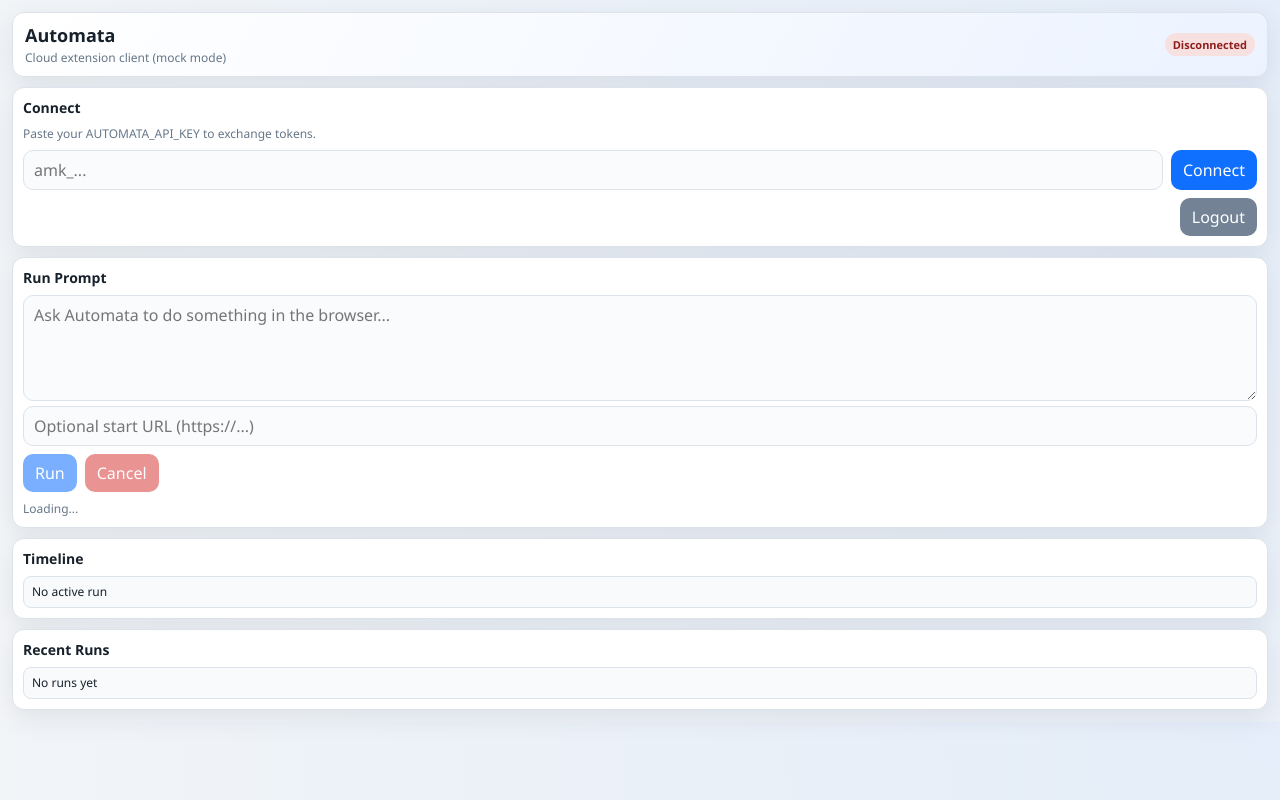
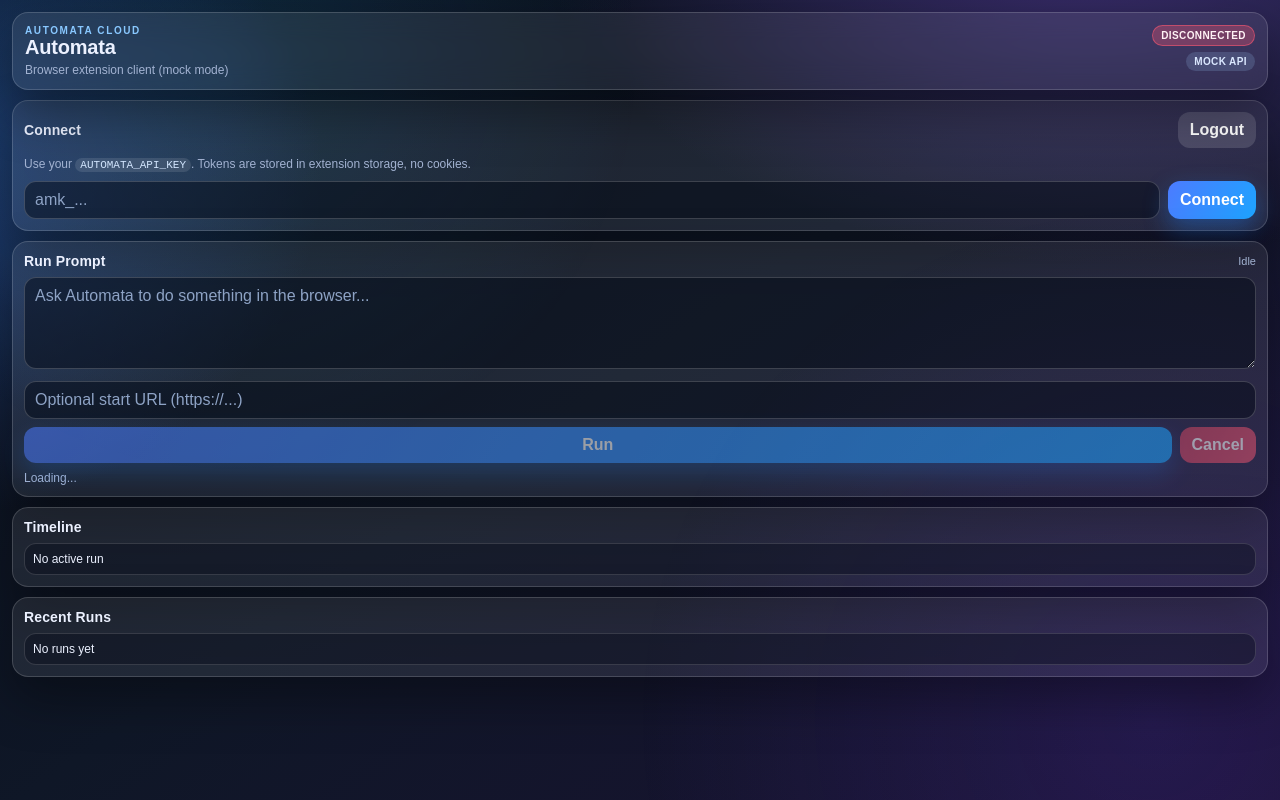
Before and after one commit to autoppia/automata_browser_extension, a browser extension: page extension/sidepanel/index.html in a window 1280 px wide. Drawn offline with Linux system fonts and the light colour scheme.

Commit message:
feat: redesign side panel UI to match automata cloud style

```diff
--- a/extension/sidepanel/app.js
+++ b/extension/sidepanel/app.js
@@ -7,6 +7,7 @@
 
 const els = {
   connectionBadge: document.getElementById("connectionBadge"),
+  runMeta: document.getElementById("runMeta"),
   apiKeyInput: document.getElementById("apiKeyInput"),
   connectBtn: document.getElementById("connectBtn"),
   logoutBtn: document.getElementById("logoutBtn"),
@@ -23,8 +24,13 @@
   els.statusLine.textContent = text;
 }
 
+function normalizeStatus(status) {
+  const allowed = new Set(["running", "pending", "succeeded", "cancelled", "failed"]);
+  return allowed.has(status) ? status : "pending";
+}
+
 function statusClass(status) {
-  return `status-chip status-${status}`;
+  return `status-chip status-${normalizeStatus(status)}`;
 }
 
 function truncate(text, maxLen = 72) {
@@ -38,11 +44,15 @@
   if (state.authenticated) {
     els.connectionBadge.textContent = "Connected";
     els.connectionBadge.className = "badge badge-online";
+    els.connectBtn.textContent = "Connected";
   } else {
     els.connectionBadge.textContent = "Disconnected";
     els.connectionBadge.className = "badge badge-offline";
+    els.connectBtn.textContent = "Connect";
   }
 
+  els.apiKeyInput.disabled = state.authenticated;
+  els.connectBtn.disabled = state.authenticated;
   els.startRunBtn.disabled = !state.authenticated;
   els.cancelRunBtn.disabled = !state.currentRun;
 }
@@ -52,11 +62,14 @@
   els.timelineList.innerHTML = "";
 
   if (!run) {
+    els.runMeta.textContent = "Idle";
     const li = document.createElement("li");
     li.textContent = "No active run";
     els.timelineList.appendChild(li);
     return;
   }
+
+  els.runMeta.textContent = `${run.id.slice(0, 8)} • ${run.status}`;
 
   run.timeline.forEach((item) => {
     const li = document.createElement("li");
@@ -93,8 +106,16 @@
         <strong>${truncate(run.prompt, 52)}</strong>
         <span class="${statusClass(run.status)}">${run.status}</span>
       </div>
-      <div style="margin-top:4px;color:#667788;">${new Date(run.updatedAt).toLocaleString()}</div>
+      <div style="margin-top:4px;color:#9bb0ce;">${new Date(run.updatedAt).toLocaleString()}</div>
     `;
+    li.style.cursor = "pointer";
+    li.title = "Open this run in timeline";
+    li.addEventListener("click", () => {
+      state.currentRun = run;
+      renderTimeline();
+      renderConnection();
+      setStatus(`Loaded run ${run.id}`);
+    });
     els.historyList.appendChild(li);
   });
 }
@@ -176,7 +197,6 @@
     return;
   }
 
-  els.connectBtn.disabled = true;
   setStatus("Connecting...");
 
   try {
@@ -192,7 +212,7 @@
   } catch (error) {
     setStatus(`Connect failed: ${error.message}`);
   } finally {
-    els.connectBtn.disabled = false;
+    renderConnection();
   }
 }
 
--- a/extension/sidepanel/index.html
+++ b/extension/sidepanel/index.html
@@ -7,48 +7,63 @@
     <link rel="stylesheet" href="styles.css" />
   </head>
   <body>
-    <div class="app">
-      <header class="topbar">
-        <div>
+    <div class="backdrop"></div>
+    <main class="app">
+      <header class="hero card glass">
+        <div class="hero-main">
+          <p class="kicker">AUTOMATA CLOUD</p>
           <h1>Automata</h1>
-          <p class="subtitle">Cloud extension client (mock mode)</p>
+          <p class="subtitle">Browser extension client (mock mode)</p>
         </div>
-        <span id="connectionBadge" class="badge badge-offline">Disconnected</span>
+        <div class="hero-chips">
+          <span id="connectionBadge" class="badge badge-offline">Disconnected</span>
+          <span class="badge badge-mock">Mock API</span>
+        </div>
       </header>
 
-      <section class="card" id="authCard">
-        <h2>Connect</h2>
-        <p class="muted">Paste your AUTOMATA_API_KEY to exchange tokens.</p>
-        <div class="row">
+      <section class="card section">
+        <div class="section-head">
+          <h2>Connect</h2>
+          <button id="logoutBtn" class="btn ghost">Logout</button>
+        </div>
+        <p class="muted">Use your <code>AUTOMATA_API_KEY</code>. Tokens are stored in extension storage, no cookies.</p>
+        <div class="input-wrap">
           <input id="apiKeyInput" type="password" placeholder="amk_..." autocomplete="off" />
-          <button id="connectBtn">Connect</button>
-        </div>
-        <div class="row right">
-          <button id="logoutBtn" class="ghost">Logout</button>
+          <button id="connectBtn" class="btn primary">Connect</button>
         </div>
       </section>
 
-      <section class="card">
-        <h2>Run Prompt</h2>
+      <section class="card section">
+        <div class="section-head">
+          <h2>Run Prompt</h2>
+          <span id="runMeta" class="meta">Idle</span>
+        </div>
+
         <textarea id="promptInput" rows="4" placeholder="Ask Automata to do something in the browser..."></textarea>
         <input id="startUrlInput" type="text" placeholder="Optional start URL (https://...)" autocomplete="off" />
-        <div class="row">
-          <button id="startRunBtn">Run</button>
-          <button id="cancelRunBtn" class="danger">Cancel</button>
+
+        <div class="actions-row">
+          <button id="startRunBtn" class="btn primary wide">Run</button>
+          <button id="cancelRunBtn" class="btn danger">Cancel</button>
         </div>
+
         <p id="statusLine" class="status">Idle</p>
       </section>
 
-      <section class="card">
-        <h2>Timeline</h2>
+      <section class="card section">
+        <div class="section-head">
+          <h2>Timeline</h2>
+        </div>
         <ul id="timelineList" class="timeline"></ul>
       </section>
 
-      <section class="card">
-        <h2>Recent Runs</h2>
+      <section class="card section">
+        <div class="section-head">
+          <h2>Recent Runs</h2>
+        </div>
         <ul id="historyList" class="history"></ul>
       </section>
-    </div>
+    </main>
 
     <script type="module" src="app.js"></script>
   </body>
--- a/extension/sidepanel/styles.css
+++ b/extension/sidepanel/styles.css
@@ -1,82 +1,144 @@
 :root {
-  --bg: #f3f5f7;
-  --card: #ffffff;
-  --border: #dde3ea;
-  --text: #17212b;
-  --muted: #667788;
-  --primary: #0f6fff;
-  --danger: #d83b3b;
-  --ok: #0f9d58;
-  --shadow: 0 8px 26px rgba(14, 31, 53, 0.08);
+  --bg-a: #080d17;
+  --bg-b: #0f1727;
+  --bg-c: #1a1233;
+  --card: rgba(255, 255, 255, 0.08);
+  --card-strong: rgba(255, 255, 255, 0.12);
+  --border: rgba(255, 255, 255, 0.16);
+  --text: #ecf1ff;
+  --muted: #a3b3d2;
+  --primary-1: #4c7bff;
+  --primary-2: #1da4ff;
+  --danger: #e65470;
+  --ok: #13c18b;
+  --pending: #94a7c8;
+  --shadow: 0 22px 50px rgba(0, 0, 0, 0.35);
 }
 
 * {
   box-sizing: border-box;
 }
 
+html,
 body {
   margin: 0;
-  background: radial-gradient(circle at top right, #e4edf9, var(--bg));
+  padding: 0;
+  min-height: 100%;
   color: var(--text);
-  font-family: "Segoe UI", Tahoma, Arial, sans-serif;
+  font-family: "Sora", "Plus Jakarta Sans", "Segoe UI Variable", sans-serif;
+}
+
+body {
+  position: relative;
+  background: radial-gradient(1200px 780px at 85% -12%, #3f2f74 0%, transparent 46%),
+    radial-gradient(900px 700px at -10% 22%, #213f79 0%, transparent 50%),
+    linear-gradient(145deg, var(--bg-a), var(--bg-b) 48%, var(--bg-c));
+}
+
+.backdrop {
+  position: fixed;
+  inset: 0;
+  pointer-events: none;
+  background: radial-gradient(circle at 18% 8%, rgba(48, 178, 255, 0.15) 0%, transparent 32%),
+    radial-gradient(circle at 90% 90%, rgba(115, 71, 255, 0.14) 0%, transparent 38%);
 }
 
 .app {
+  position: relative;
+  z-index: 1;
   padding: 12px;
   display: flex;
   flex-direction: column;
   gap: 10px;
 }
 
-.topbar {
-  display: flex;
-  justify-content: space-between;
-  align-items: center;
-  background: linear-gradient(120deg, #ffffff, #ecf3ff);
+.card {
+  border-radius: 16px;
   border: 1px solid var(--border);
-  border-radius: 12px;
-  padding: 10px 12px;
+  background: var(--card);
   box-shadow: var(--shadow);
 }
 
-.topbar h1 {
+.glass {
+  backdrop-filter: blur(14px);
+  -webkit-backdrop-filter: blur(14px);
+}
+
+.hero {
+  padding: 12px;
+  display: flex;
+  justify-content: space-between;
+  gap: 8px;
+}
+
+.hero-main h1 {
   margin: 0;
-  font-size: 18px;
+  font-size: 20px;
+  letter-spacing: -0.01em;
+}
+
+.kicker {
+  margin: 0;
+  font-size: 10px;
+  letter-spacing: 0.16em;
+  color: #89c8ff;
+  font-weight: 700;
 }
 
 .subtitle {
-  margin: 2px 0 0;
+  margin: 4px 0 0;
   color: var(--muted);
   font-size: 12px;
 }
 
-.card {
-  background: var(--card);
-  border: 1px solid var(--border);
-  border-radius: 12px;
-  padding: 10px;
-  box-shadow: var(--shadow);
+.hero-chips {
+  display: flex;
+  flex-direction: column;
+  align-items: flex-end;
+  gap: 6px;
 }
 
-.card h2 {
-  margin: 0 0 8px;
+.section {
+  padding: 11px;
+}
+
+.section-head {
+  display: flex;
+  justify-content: space-between;
+  align-items: center;
+  gap: 8px;
+  margin-bottom: 8px;
+}
+
+.section h2 {
+  margin: 0;
   font-size: 14px;
+  letter-spacing: 0.01em;
+}
+
+.meta {
+  font-size: 11px;
+  color: var(--muted);
 }
 
 .muted {
   margin: 0 0 8px;
+  font-size: 12px;
+  line-height: 1.35;
   color: var(--muted);
-  font-size: 12px;
 }
 
-.row {
+.muted code {
+  background: rgba(255, 255, 255, 0.11);
+  padding: 1px 5px;
+  border-radius: 999px;
+  color: #d4e7ff;
+  font-size: 11px;
+}
+
+.input-wrap {
   display: flex;
   gap: 8px;
-  margin-top: 8px;
-}
-
-.row.right {
-  justify-content: flex-end;
 }
 
 input,
@@ -88,62 +150,110 @@
 input,
 textarea {
   width: 100%;
-  background: #f9fbfd;
+  border: 1px solid rgba(255, 255, 255, 0.19);
+  border-radius: 12px;
+  background: rgba(2, 8, 20, 0.48);
   color: var(--text);
-  border: 1px solid var(--border);
-  border-radius: 10px;
-  padding: 8px 10px;
   outline: none;
+  transition: border-color 0.2s ease, box-shadow 0.2s ease, transform 0.2s ease;
+}
+
+input {
+  padding: 9px 10px;
+}
+
+textarea {
+  resize: vertical;
+  min-height: 82px;
+  padding: 9px 10px;
+  margin-bottom: 8px;
+}
+
+input::placeholder,
+textarea::placeholder {
+  color: #8ea3c5;
 }
 
 input:focus,
 textarea:focus {
-  border-color: var(--primary);
+  border-color: rgba(101, 169, 255, 0.78);
+  box-shadow: 0 0 0 3px rgba(79, 131, 255, 0.2);
 }
 
-button {
+.btn {
   border: none;
-  border-radius: 10px;
-  padding: 8px 12px;
+  border-radius: 12px;
   color: #ffffff;
-  background: var(--primary);
+  padding: 9px 12px;
   cursor: pointer;
+  font-weight: 600;
+  transition: transform 0.14s ease, opacity 0.2s ease, box-shadow 0.2s ease;
 }
 
-button.ghost {
-  background: #738395;
+.btn:hover {
+  transform: translateY(-1px);
 }
 
-button.danger {
-  background: var(--danger);
+.btn:disabled {
+  opacity: 0.55;
+  cursor: not-allowed;
+  transform: none;
 }
 
-button:disabled {
-  cursor: not-allowed;
-  opacity: 0.55;
+.btn.primary {
+  background: linear-gradient(120deg, var(--primary-1), var(--primary-2));
+  box-shadow: 0 10px 24px rgba(34, 132, 255, 0.38);
 }
 
-.badge {
-  border-radius: 999px;
-  font-size: 11px;
-  font-weight: 600;
-  padding: 4px 8px;
+.btn.ghost {
+  background: rgba(255, 255, 255, 0.14);
 }
 
-.badge-online {
-  background: #d9f5e6;
-  color: var(--ok);
+.btn.danger {
+  background: linear-gradient(120deg, #cc4560, var(--danger));
 }
 
-.badge-offline {
-  background: #f7e0e0;
-  color: #8f1f1f;
+.actions-row {
+  margin-top: 8px;
+  display: flex;
+  gap: 8px;
+}
+
+.wide {
+  flex: 1;
 }
 
 .status {
   margin: 8px 0 0;
+  color: var(--muted);
   font-size: 12px;
-  color: var(--muted);
+}
+
+.badge {
+  display: inline-flex;
+  align-items: center;
+  border-radius: 999px;
+  padding: 4px 8px;
+  font-size: 10px;
+  font-weight: 700;
+  letter-spacing: 0.04em;
+  text-transform: uppercase;
+}
+
+.badge-online {
+  color: #042f21;
+  background: linear-gradient(120deg, #61ecbc, #7af9d1);
+}
+
+.badge-offline {
+  color: #fff2f5;
+  background: rgba(230, 84, 112, 0.35);
+  border: 1px solid rgba(230, 84, 112, 0.68);
+}
+
+.badge-mock {
+  color: #dbe8ff;
+  background: rgba(114, 138, 181, 0.32);
 }
 
 .timeline,
@@ -153,17 +263,16 @@
   padding: 0;
   display: flex;
   flex-direction: column;
-  gap: 6px;
+  gap: 7px;
 }
 
 .timeline li,
 .history li {
-  background: #f8fafc;
-  border: 1px solid var(--border);
-  border-radius: 8px;
-  padding: 7px 8px;
+  border: 1px solid rgba(255, 255, 255, 0.14);
+  border-radius: 12px;
+  background: rgba(8, 13, 27, 0.42);
+  padding: 8px;
   font-size: 12px;
-  line-height: 1.35;
 }
 
 .status-chip {
@@ -173,26 +282,27 @@
   padding: 2px 8px;
   font-size: 10px;
   font-weight: 700;
+  letter-spacing: 0.04em;
   text-transform: uppercase;
-  letter-spacing: 0.04em;
 }
 
 .status-running {
-  background: #dce9ff;
-  color: #1a4ca3;
+  color: #d7ebff;
+  background: rgba(63, 140, 255, 0.3);
 }
 
 .status-pending {
-  background: #eceff4;
-  color: #4d5e73;
+  color: #d4dfef;
+  background: rgba(148, 167, 200, 0.26);
 }
 
 .status-succeeded {
-  background: #dcf6e8;
-  color: #166d45;
+  color: #d8fff2;
+  background: rgba(15, 176, 125, 0.28);
 }
 
-.status-cancelled {
-  background: #f8e0e0;
-  color: #8a2525;
+.status-cancelled,
+.status-failed {
+  color: #ffe8ef;
+  background: rgba(230, 84, 112, 0.32);
 }
```
